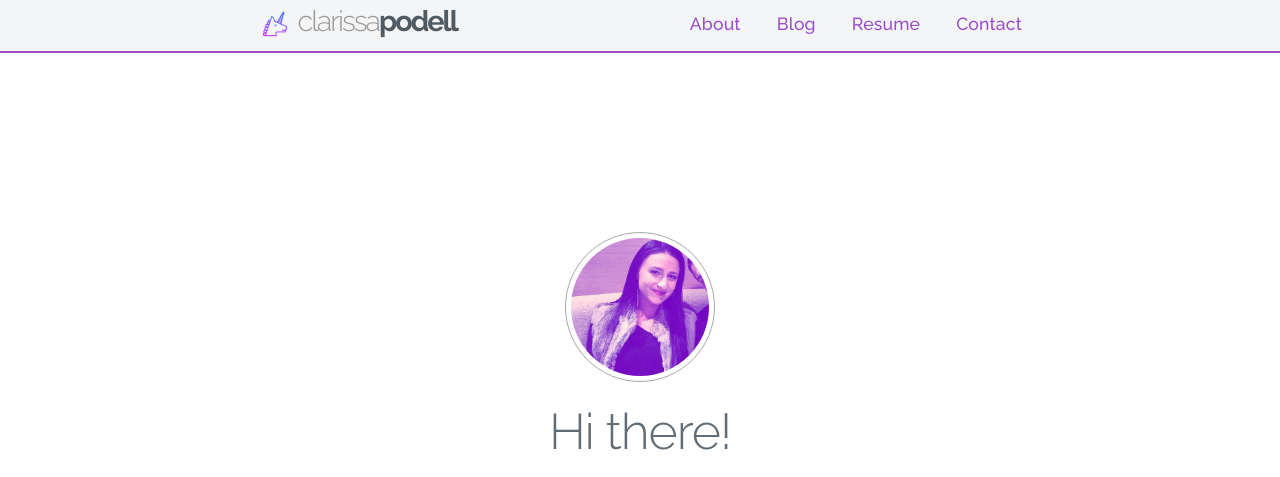
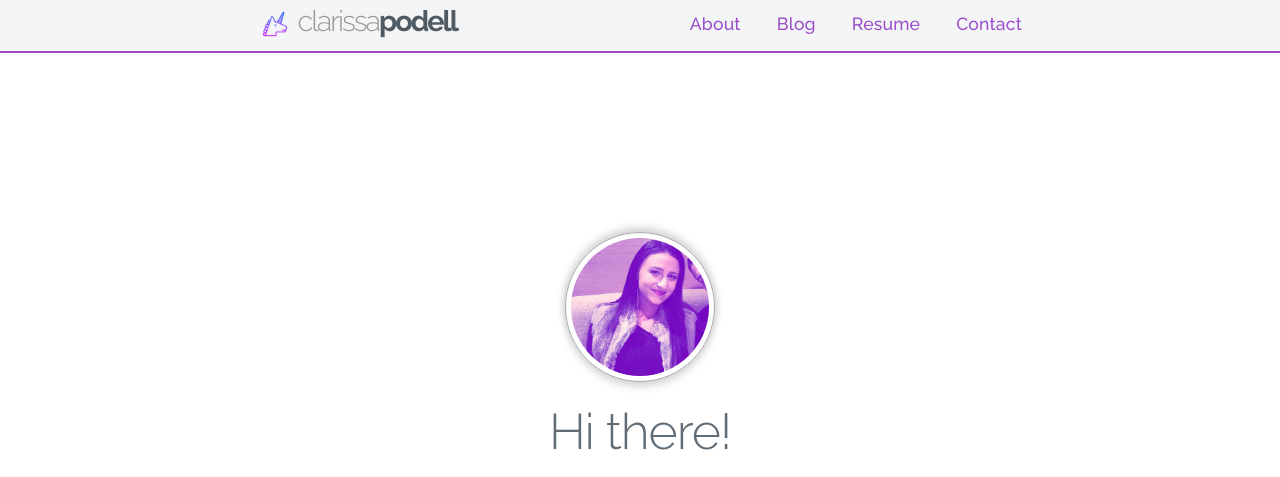
Before and after one commit to c1arissa/c1arissa.github.io, a Jekyll site: the page built from index.md, in a window 1280 px wide. Shown: the top 477 px of the page. Built offline with Jekyll 4.4.1, drawn with Linux system fonts in a browser that asks for light colours; nearby versions of some CDN libraries; a style sheet for code colours, icons or effects is not loaded.

Commit message:
Update main.scss

```diff
--- a/css/main.scss
+++ b/css/main.scss
@@ -281,10 +281,10 @@ hr {
 	vertical-align:middle;
 	//max-width: 100%;
 	width: 150px;
-	//height: 150px;
+	height: 150px;
 	-webkit-border-radius: 100px;
 	-moz-border-radius: 100px;
-	//box-shadow: 0 4px 8px 0 $color-primary, 0 -4px 8px 0 $color-primary; //rgba(0, 0, 0, 0.19);
+	box-shadow: 0 4px 8px 0 $color-quaternary, 0 -4px 8px 0 rgba(0, 0, 0, 0.19);
 }
 
 .home-heading {
```
